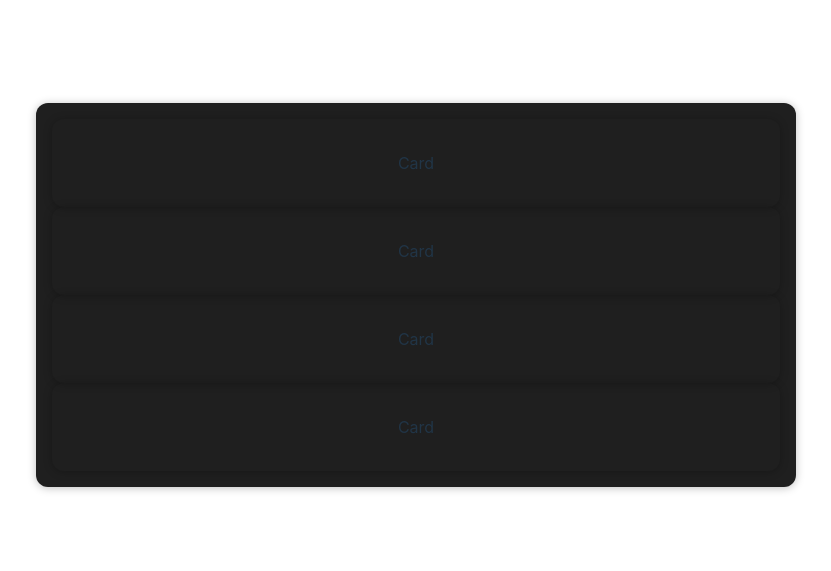
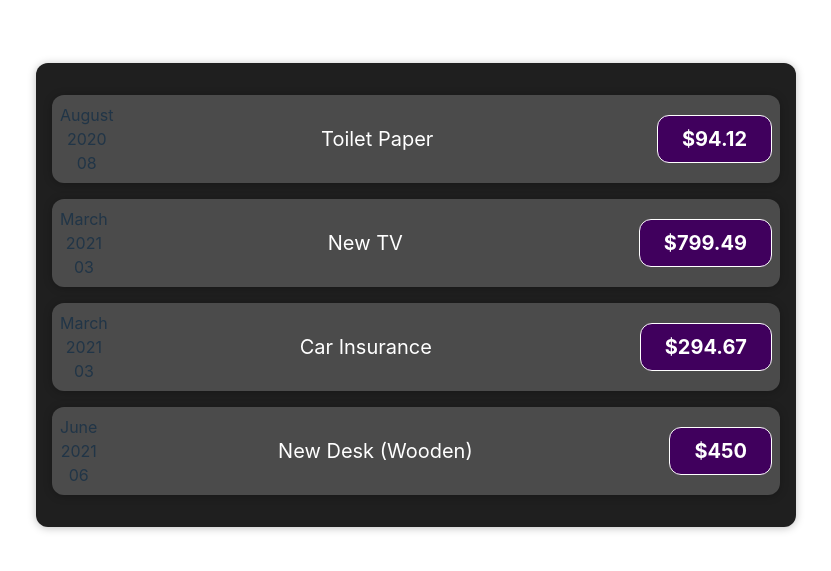
Before and after one commit to nina-razmadze/ExpenseTracker, a React (Vite) app: page / in a window 1280 px wide. Shown: the part 105-676 px from the top of the page, without its empty margins (224-1055 px from the left). Built offline with nearby package versions, Linux system fonts and the light colour scheme.

Commit message:
Custom Hook

```diff
--- a/src/components/Card/Card.jsx
+++ b/src/components/Card/Card.jsx
@@ -1,6 +1,7 @@
 import React from "react";
 import "./Card.css";
 
-export default function Card() {
-  return <div className="card">Card</div>;
+export default function Card(props) {
+  const classes = "card " + props.className;
+  return <div className={classes}>{props.children}</div>;
 }
--- a/src/components/Expenses/Expenses.jsx
+++ b/src/components/Expenses/Expenses.jsx
@@ -1,9 +1,10 @@
 import "./Expenses.css";
 import ExpenseItem from "../ExpenseItem/ExpenseItem";
+import Card from "../Card/Card";
 
 export default function Expense({ items }) {
   return (
-    <div className="expenses">
+    <Card className="expenses">
       <ExpenseItem
         title={items[0].title}
         amount={items[0].amount}
@@ -24,6 +25,6 @@
         amount={items[3].amount}
         date={items[3].date}
       />
-    </div>
+    </Card>
   );
 }
```
